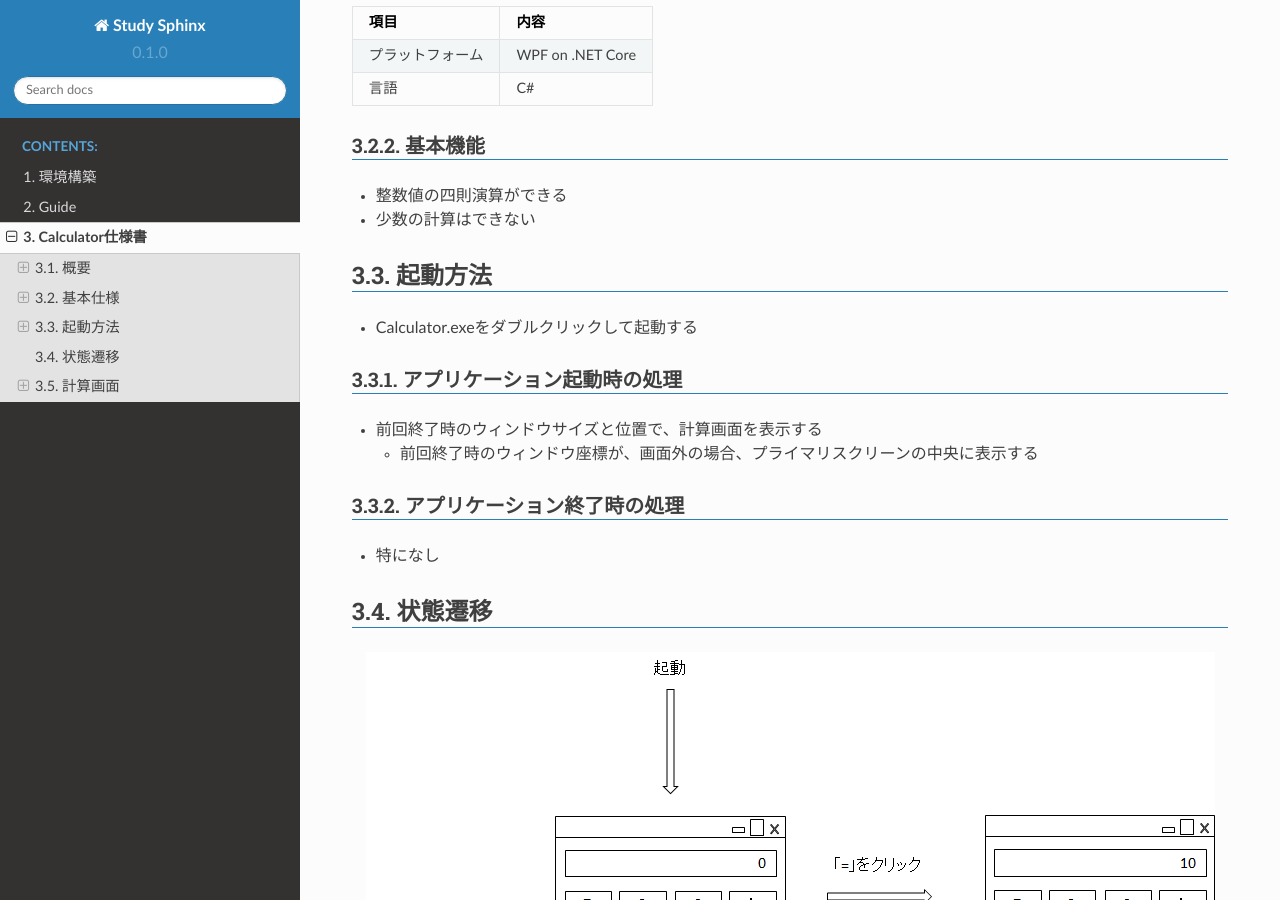
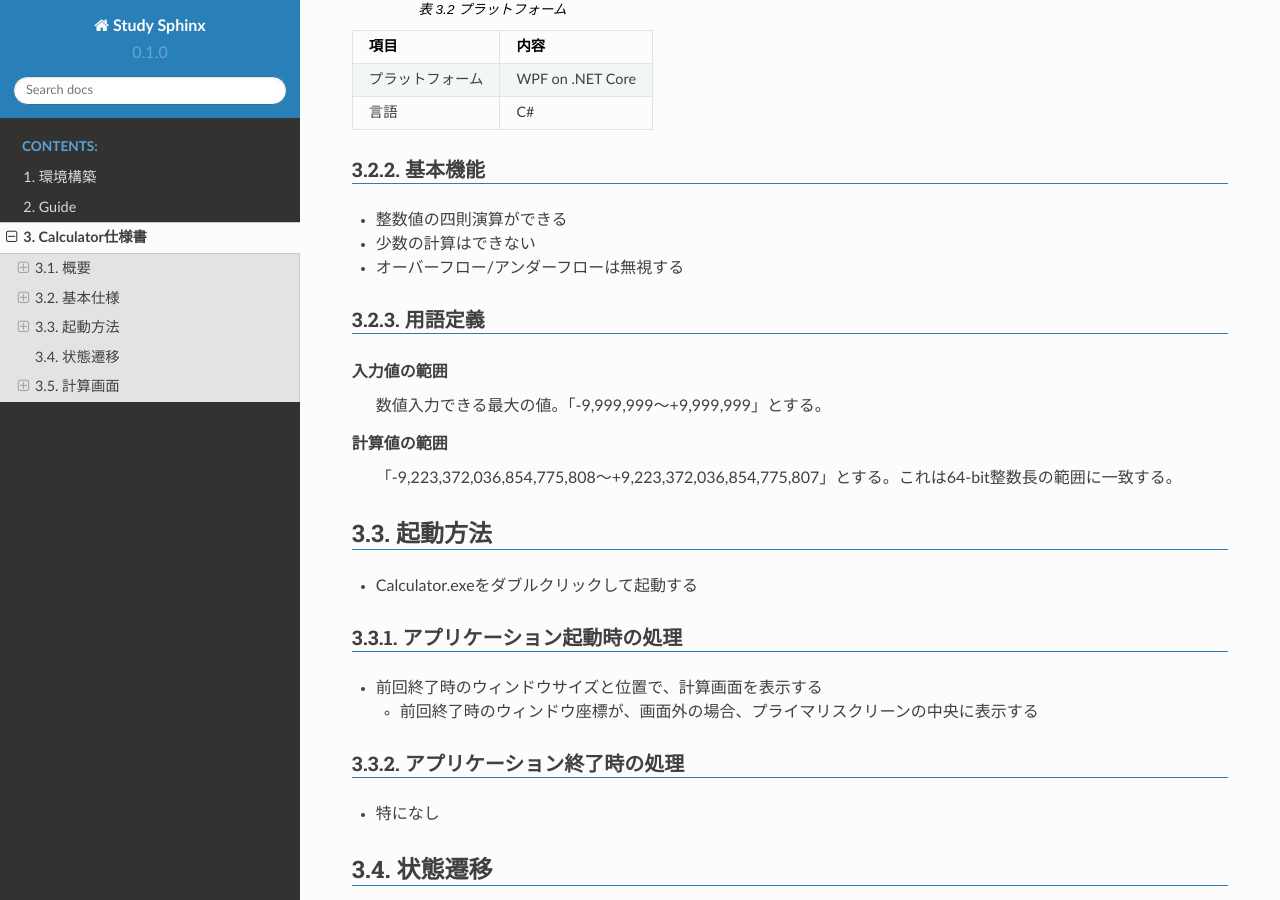
Before and after one commit to kkAyataka/study-sphinx, a Sphinx documentation site: the page built from doc/sample-calc-app/index.rst, in a window 1280 px wide and 900 px high, scrolled down 1525 px. Built offline with Sphinx 7.4.7 and the Read the Docs theme 2.0.0, drawn with Linux system fonts in a browser that asks for light colours; some of the changed text lies outside the part shown.

Commit message:
Write about input/output range

```diff
--- a/doc/sample-calc-app/index.rst
+++ b/doc/sample-calc-app/index.rst
@@ -64,6 +64,20 @@
 
 - 整数値の四則演算ができる
 - 少数の計算はできない
+- オーバーフロー/アンダーフローは無視する
+
+
+用語定義
+================================================================================
+
+.. glossary::
+
+   入力値の範囲
+      数値入力できる最大の値。「-9,999,999〜+9,999,999」とする。
+
+   計算値の範囲
+      「-9,223,372,036,854,775,808〜+9,223,372,036,854,775,807」とする。
+      これは64-bit整数長の範囲に一致する。
 
 
 --------------------------------------------------------------------------------
@@ -161,6 +175,7 @@
          - 数値入力中で、数値が0以外の場合
      - クリック
          - 入力中の数値を1桁増やす（10倍する）
+         - 入力後の値が :term:`入力値の範囲` を超える場合は何もしない
    * - ボタン: 1～9
      - Localize Key
          なし
@@ -174,6 +189,7 @@
          - 入力中の値が0なら、クリックした数値を入力値とする
          - 入力中の値が0以外なら、入力中の数値を1桁増やして、クリックしたボタンの数値を加える
            (10培して、クリックした値を足す）
+         - 入力後の値が :term:`入力値の範囲` を超える場合は何もしない
    * - ボタン: 四則演算（+、-、×、÷）
      - Localize Key
          なし
@@ -201,6 +217,10 @@
            - e.g. 10（記録した値） +（演算方法） 7（現在の入力値）
 
          - 計算結果を表示し、計算結果表示状態にする
+         - オーバーフロー/アンダーフローは無視する
+
+           - :term:`計算値の範囲` を超える場合、値はオーバーフロー/アンダーフローする。
+             符号が反転し、計算値として正しい値を表示しない
    * - ボタン: AC
      - Localize Key
          なし
```
